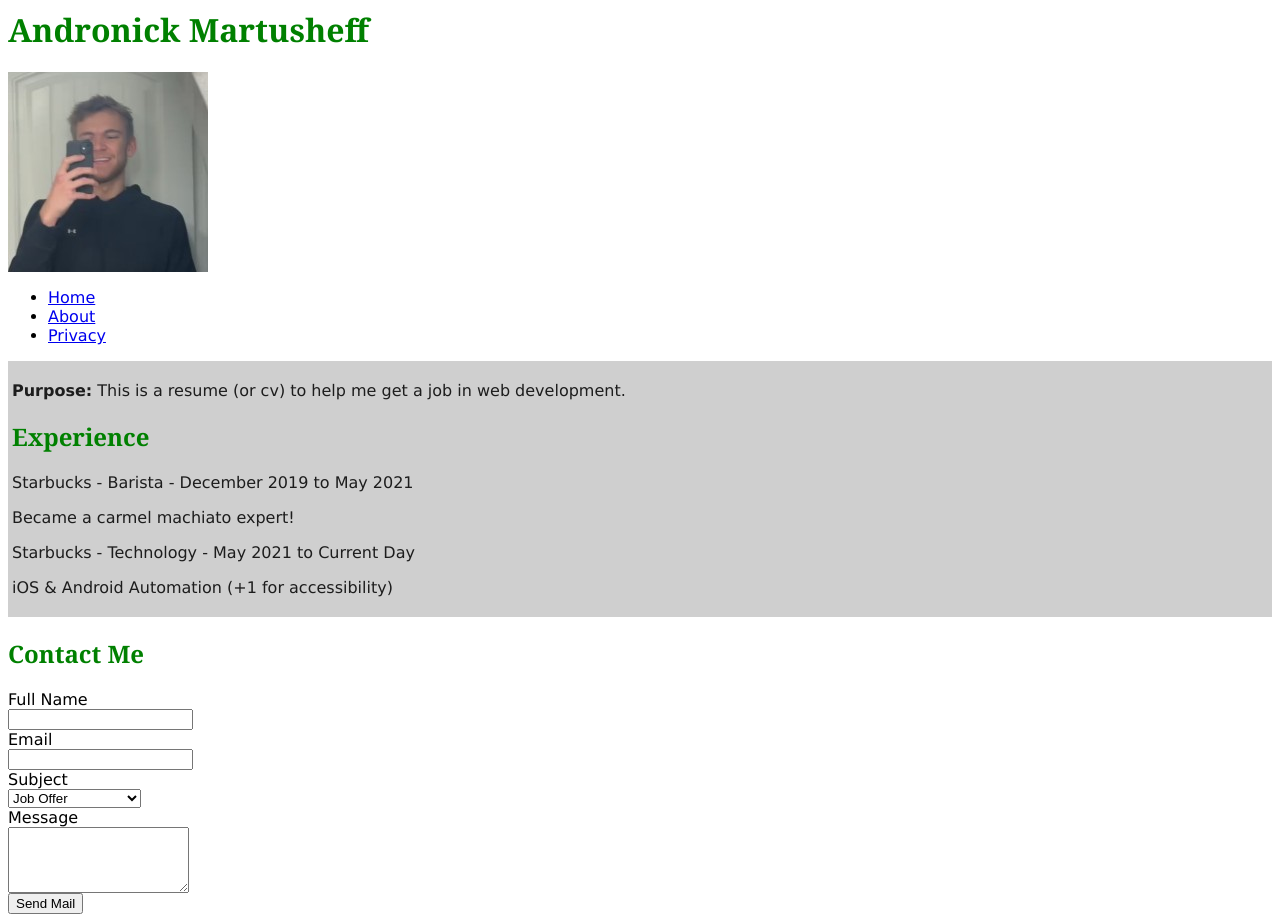
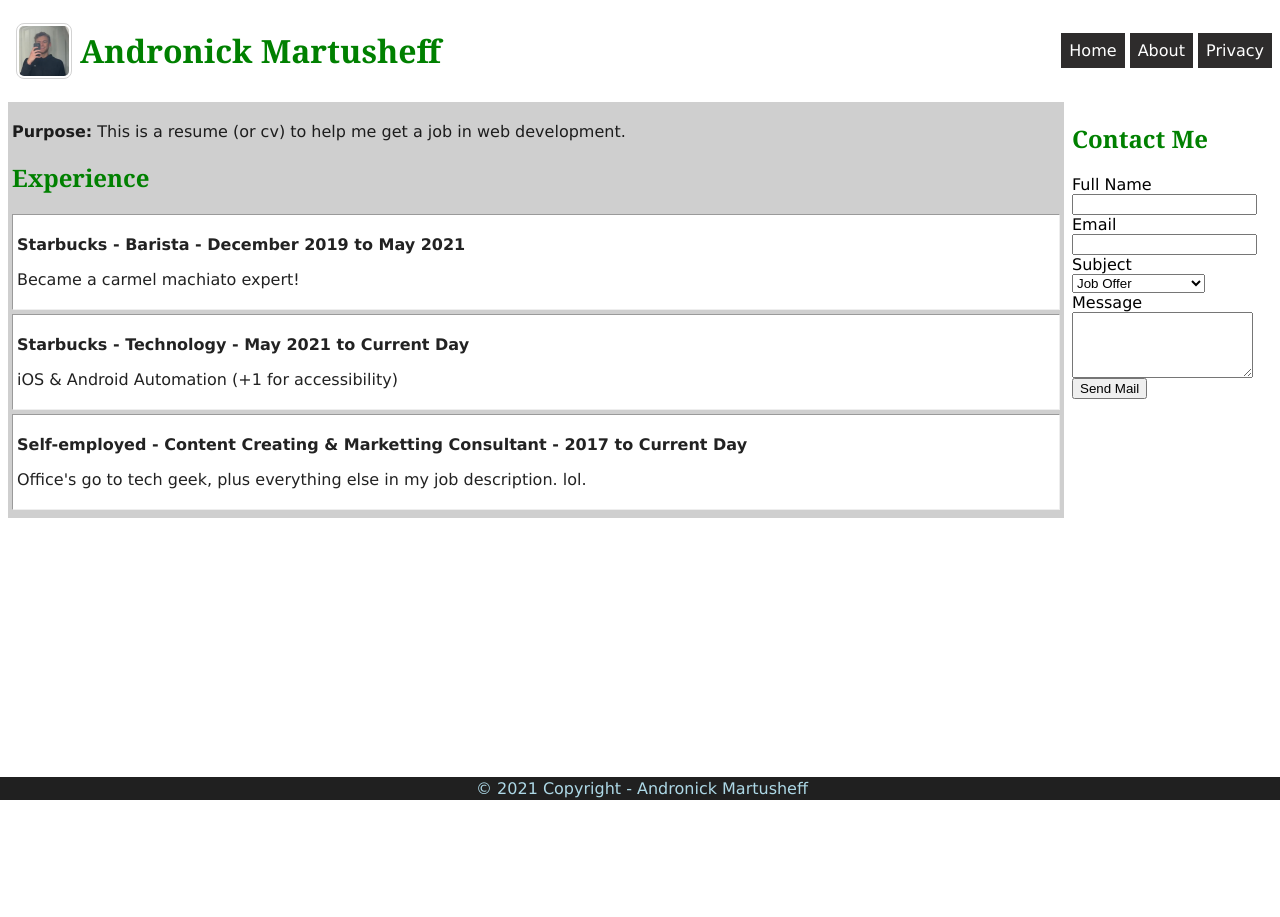
Before and after one commit to martusheff/Front-End-Web-Development-Quick-Start, a plain HTML site: page index.html in a window 1280 px wide. Shown: the top 917 px of the page. After the commit the page ends 800 px from the top, so only its background shows below. Drawn offline with Linux system fonts and the light colour scheme.

Commit message:
Finished module: Styling Your Pages with CSS

```diff
--- a/index.html
+++ b/index.html
@@ -7,30 +7,39 @@
 
 <body>
 
+    <div class="container">
     <header>
-        <h1>Andronick Martusheff</h1>
-        <img src="img/profile-picture.jpg"
+
+        <img id="selfie" src="img/profile-picture.jpg"
             alt="https://media-exp1.licdn.com/dms/image/C5603AQFDrj6TNpR1Rw/profile-displayphoto-shrink_200_200/0/1616126197043?e=1644451200&v=beta&t=TWwWRSqmtvMIT0AMilOIWxBJWfRRD9R7iAQRTnz1vdk">
 
+        <h1 id="siteName">Andronick Martusheff</h1>
 
-        <ul>
+        <ul id="menu">
             <li><a href="index.html">Home</a></li>
             <li><a href="about.html">About</a></li>
             <li><a href="privacy.html">Privacy</a></li>
         </ul>
 
+    </header>
+
         <main>
             <p><strong>Purpose:</strong> This is a resume (or cv) to help me get a job in web development.</p>
 
             <h2>Experience</h2>
-            <div>
-                <p>Starbucks - Barista - December 2019 to May 2021</p>
+            <div class="experience">
+                <p class="title">Starbucks - Barista - December 2019 to May 2021</p>
                 <p>Became a carmel machiato expert!</p>
             </div>
 
-            <div>
-                <p>Starbucks - Technology - May 2021 to Current Day</p>
+            <div class="experience">
+                <p class="title">Starbucks - Technology - May 2021 to Current Day</p>
                 <p>iOS & Android Automation (+1 for accessibility)</p>
+            </div>
+
+            <div class="experience">
+                <p class="title">Self-employed - Content Creating & Marketting Consultant - 2017 to Current Day</p>
+                <p>Office's go to tech geek, plus everything else in my job description. lol.</p>
             </div>
 
 
@@ -89,6 +98,8 @@
             &copy; 2021 Copyright - Andronick Martusheff
         </footer>
 
+        </div>
+
 
 
 </body>
--- a/site.css
+++ b/site.css
@@ -8,7 +8,91 @@ main {
     color: rgb(29, 29, 29)
 }
 
+aside {
+    grid-area: aside;
+}
+
 h1, h2 {
     color:green;
     font-family: Georgia, 'Times New Roman', Times, serif;
 }
+
+#selfie {
+    border: 1px solid lightgrey;
+    padding: 2px;
+    margin: 8px;
+    border-radius: 8px;
+    max-width: 50px;
+    max-height: 50px;
+}
+
+.experience {
+    border: inset 1px;
+    margin-bottom: 4px;
+    padding: 4px;
+    background-color: white;
+    color: #222;
+}
+
+.experience .title {
+    font-weight: bolder;
+}
+
+footer {
+    background-color: #202020;
+    color: lightblue;
+    text-align: center;
+    padding: 2px;
+    position: fixed;
+    bottom: 0;
+    width: 100%;
+    left: 0;
+    grid-area: footer;
+}
+
+#menu li {
+    display: inline;
+    padding: 8px;
+    background-color: rgb(46, 44, 44);
+    color: white;
+}
+
+#menu li a {
+    color: white !important;
+    text-decoration: none;
+
+}
+
+#menu li:active {
+    background-color: green;
+}
+
+#menu {
+    float: right;
+}
+
+header {
+    display: flex;
+    justify-content: start;
+    align-items: center;
+    grid-area: header;
+}
+
+header #menu {
+    margin-left: auto;
+}
+
+/* header #selfie, header #siteName, header #menu {
+    display: inline;
+    vertical-align: middle;
+} */
+
+.container {
+    display: grid;
+    grid-template-areas:
+    "header header"
+    "main aside"
+    "footer footer";
+    grid-template-columns: auto 200px;
+    grid-gap: 8px;
+}
```
